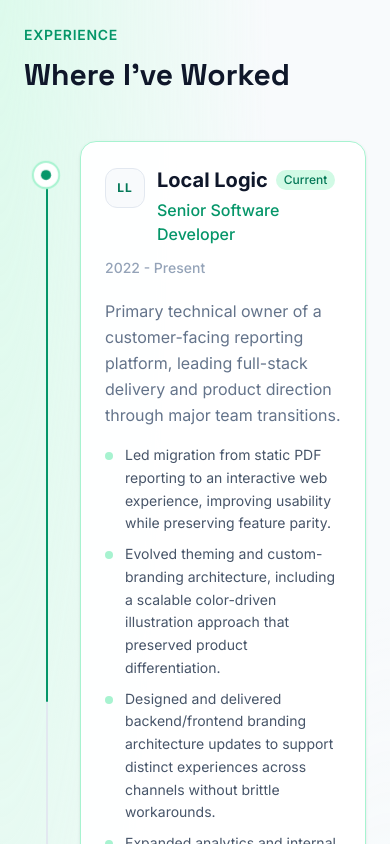
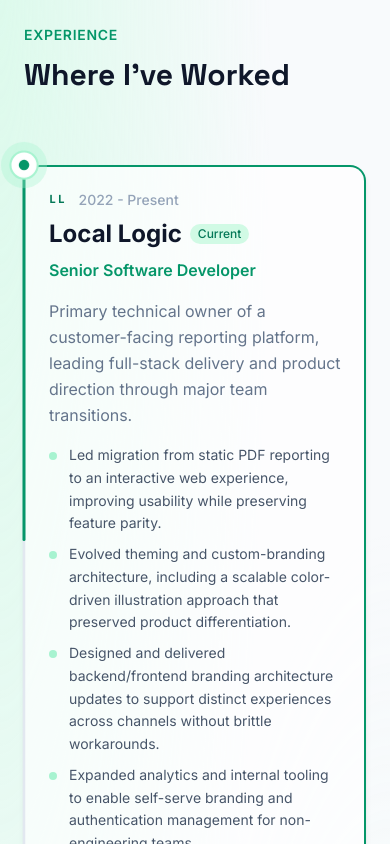
Before and after one commit to BradleyExton/portfolio, a Next.js app: page / in a window 390 px wide. Shown: the part 4520-5364 px from the top of the page. Built offline with nearby package versions, Linux system fonts and the light colour scheme; no server answers.

Commit message:
feat(experience): refine timeline rail and active card transitions

```diff
--- a/src/features/home/sections/HomeExperienceSection/index.tsx
+++ b/src/features/home/sections/HomeExperienceSection/index.tsx
@@ -20,12 +20,13 @@
   }, []);
   const {
     activeIndex,
+    borderActiveIndex,
     reduceMotion,
     sectionRef,
     listRef,
-    railTrackRef,
-    railFillRef,
-    setMilestoneRef,
+    pathSvgRef,
+    pathTrackRef,
+    pathFillRef,
   } = useTimelineMetrics({ currentRoleIndex });
 
   return (
@@ -42,13 +43,20 @@
         </ScrollReveal>
 
         <div className={styles.timelineWrapper}>
-          <div ref={railTrackRef} aria-hidden="true" className={styles.railTrack}>
-            <span ref={railFillRef} className={styles.railFill} />
-          </div>
+          <svg
+            ref={pathSvgRef}
+            aria-hidden="true"
+            className={styles.pathSvg}
+            preserveAspectRatio="none"
+          >
+            <path ref={pathTrackRef} className={styles.pathTrack} />
+            <path ref={pathFillRef} className={styles.pathFill} />
+          </svg>
 
           <ol ref={listRef} className={styles.timelineList} aria-label="Career timeline">
             {experienceItems.map((job, index) => {
               const isActive = index === activeIndex;
+              const isBorderActive = index === borderActiveIndex;
 
               return (
                 <li
@@ -56,32 +64,36 @@
                   className={styles.timelineItem}
                   aria-current={isActive ? "step" : undefined}
                 >
-                  <ScrollReveal className={styles.itemReveal} delayMs={120 + index * 90}>
-                    <div className={styles.nodeColumn}>
                   <span
-                        ref={(node) => {
-                          setMilestoneRef(index, node);
-                        }}
+                    data-timeline-milestone="true"
                     className={getClassName(
                       styles.milestoneNode,
                       isActive && styles.milestoneNodeActive,
-                          job.current && styles.milestoneNodeCurrent,
+                      isActive && styles.milestoneNodePulsing,
                       reduceMotion && styles.milestoneNodeReducedMotion,
                     )}
                   >
                     <span aria-hidden="true" className={styles.milestoneCore} />
                   </span>
-                    </div>
 
-                    <article className={getClassName(styles.card, isActive && styles.cardActive)}>
-                      <header className={styles.cardHeader}>
-                        <div className={styles.companyBlock}>
+                  <ScrollReveal className={styles.itemReveal} delayMs={120 + index * 90}>
+                    <article
+                      data-timeline-entry="true"
+                      className={getClassName(
+                        styles.entry,
+                        isBorderActive && styles.entryBorderActive,
+                        isActive && styles.entryActive,
+                      )}
+                    >
+                      <header className={styles.entryHeader}>
+                        <p className={styles.metaRow}>
                           <span aria-hidden="true" className={styles.monogram}>
                             {job.monogram}
                           </span>
-                          <div className={styles.roleContent}>
+                          <span className={styles.timeline}>{job.period}</span>
+                        </p>
                         <div className={styles.roleHeader}>
-                              <h3 className={styles.cardTitle}>{job.company}</h3>
+                          <h3 className={styles.company}>{job.company}</h3>
                           {job.current && (
                             <span className={styles.badge}>
                               {homeCopy.experience.currentLabel}
@@ -89,11 +101,6 @@
                           )}
                         </div>
                         <p className={styles.text}>{job.role}</p>
-                          </div>
-                        </div>
-                        <p className={styles.timeline}>
-                          {job.period}
-                        </p>
                       </header>
 
                       <p className={styles.roleDescription}>{job.description}</p>
--- a/src/features/home/sections/HomeExperienceSection/styles.ts
+++ b/src/features/home/sections/HomeExperienceSection/styles.ts
@@ -2,35 +2,35 @@
 export const ambientBackdrop = "pointer-events-none absolute inset-0 bg-[radial-gradient(120%_120%_at_0%_0%,var(--color-brand-soft)_0%,transparent_58%),radial-gradient(130%_130%_at_100%_100%,var(--color-brand-weak)_0%,transparent_62%)] opacity-70";
 export const container = "relative mx-auto max-w-6xl";
 export const eyebrow = "mb-3 text-sm font-semibold uppercase tracking-wider text-brand";
-export const subheading = "mb-12 text-3xl font-bold text-content font-[family-name:var(--font-space-grotesk)]";
+export const subheading = "mb-10 text-3xl font-bold text-content font-[family-name:var(--font-space-grotesk)]";
 export const timelineWrapper = "relative";
-export const railTrack = "pointer-events-none absolute z-0 w-0.5 rounded-full bg-border-default";
-export const railFill = "absolute inset-0 origin-top rounded-full bg-brand transition-transform duration-500 ease-out motion-reduce:transition-none";
-export const timelineList = "relative z-10 space-y-8 md:space-y-10";
+export const pathSvg = "pointer-events-none absolute inset-0 z-20 h-full w-full overflow-visible";
+export const pathTrack = "fill-none stroke-border-default [stroke-linecap:round] [stroke-linejoin:round] [stroke-width:2.5]";
+export const pathFill = "fill-none stroke-brand [stroke-linecap:round] [stroke-linejoin:round] [stroke-width:3] transition-[stroke-dashoffset] duration-500 ease-out motion-reduce:transition-none";
+export const timelineList = "relative";
 export const timelineItem = "relative";
-export const itemReveal = "grid grid-cols-[2.75rem_minmax(0,1fr)] gap-3 md:grid-cols-[3.5rem_minmax(0,1fr)] md:gap-6";
-export const nodeColumn = "flex justify-center pt-5 md:pt-6";
-export const milestoneNode = "relative z-10 flex h-7 w-7 items-center justify-center rounded-full border-2 border-brand-tint bg-surface shadow-sm transition-[transform,border-color,box-shadow] duration-300 md:h-8 md:w-8";
+export const itemReveal = "relative py-8 md:py-10";
+export const milestoneNode = "absolute left-0 top-8 z-50 flex h-7 w-7 -translate-x-1/2 -translate-y-1/2 items-center justify-center rounded-full border-2 border-brand-tint bg-surface ring-4 ring-surface shadow-sm transition-[transform,border-color,box-shadow] duration-300 md:top-10 md:h-8 md:w-8";
 export const milestoneNodeActive = "border-brand bg-brand-soft shadow-md";
-export const milestoneNodeCurrent = "motion-safe:animate-[timeline-node-pulse_2.4s_ease-in-out_infinite]";
+export const milestoneNodePulsing = "motion-safe:animate-[timeline-node-pulse_2.1s_ease-in-out_infinite]";
 export const milestoneNodeReducedMotion = "motion-safe:animate-none";
-export const milestoneCore = "h-2.5 w-2.5 rounded-full bg-brand md:h-3 md:w-3";
-export const card = "rounded-2xl border border-border-default bg-surface/95 p-6 shadow-sm transition-[transform,border-color,background-color,box-shadow] duration-300 md:p-7";
-export const cardActive = "border-brand-tint bg-surface shadow-lg";
-export const cardHeader = "mb-5 flex flex-col gap-3 sm:flex-row sm:items-start sm:justify-between";
-export const companyBlock = "flex items-start gap-3";
-export const monogram = "mt-0.5 inline-flex h-10 w-10 shrink-0 items-center justify-center rounded-xl border border-border-default bg-surface-muted text-xs font-bold tracking-[0.08em] text-brand-strong";
-export const roleContent = "min-w-0";
-export const roleHeader = "mb-1 flex flex-wrap items-center gap-2";
-export const cardTitle = "text-xl font-bold text-content";
+export const milestoneCore = "h-2.5 w-2.5 rounded-full bg-brand shadow-[0_0_0_2px_var(--color-surface)] md:h-3 md:w-3";
+export const entry = "relative isolate w-full rounded-2xl rounded-bl-none border border-border-subtle bg-surface/65 p-6 transition-[background-color,border-color,box-shadow] duration-300 before:pointer-events-none before:absolute before:inset-[-1px] before:rounded-2xl before:rounded-bl-none before:border-2 before:border-brand before:opacity-0 before:[clip-path:circle(0%_at_0_0)] before:transition-all before:duration-[1180ms] before:ease-[cubic-bezier(0.22,1,0.36,1)] motion-reduce:before:transition-none md:p-7";
+export const entryActive = "bg-surface shadow-md motion-safe:animate-[timeline-entry-focus_780ms_cubic-bezier(0.22,1,0.36,1)_1]";
+export const entryBorderActive = "border-l-transparent before:opacity-100 before:border-l-0 before:[clip-path:circle(180%_at_0_0)]";
+export const entryHeader = "mb-4";
+export const metaRow = "mb-2 flex items-center gap-3 text-sm text-content-faint";
+export const monogram = "font-mono text-[0.7rem] font-semibold uppercase tracking-[0.18em] text-brand-strong";
+export const roleHeader = "mb-2 flex flex-wrap items-center gap-2";
+export const company = "text-2xl font-bold text-content";
 export const badge = "rounded-full bg-brand-soft px-2 py-0.5 text-xs font-medium text-brand-strong";
-export const text = "font-medium text-brand";
+export const text = "font-semibold text-brand";
 export const timeline = "whitespace-nowrap text-sm font-medium text-content-faint";
 export const roleDescription = "mb-4 leading-relaxed text-content-subtle";
 export const highlightsList = "mb-5 space-y-2";
 export const highlightItem = "relative pl-5 text-sm leading-relaxed text-content-muted before:absolute before:left-0 before:top-2 before:h-2 before:w-2 before:rounded-full before:bg-brand-tint";
-export const chipList = "flex flex-wrap gap-2.5";
-export const chip = "rounded-full border border-border-default bg-surface-muted px-3 py-1 text-xs font-medium text-content-muted";
+export const chipList = "flex flex-wrap gap-x-3 gap-y-1";
+export const chip = "text-xs font-semibold uppercase tracking-[0.08em] text-content-faint";
 export const ctaRow = "mt-10";
 export const link = "group inline-flex items-center gap-2 font-medium text-content-muted transition-colors hover:text-brand";
 export const icon = "h-4 w-4 transition-transform duration-200 ease-out group-hover:translate-x-0.5 group-focus-visible:translate-x-0.5";
--- a/src/features/home/sections/HomeExperienceSection/useTimelineMetrics.ts
+++ b/src/features/home/sections/HomeExperienceSection/useTimelineMetrics.ts
@@ -2,7 +2,10 @@
 
 import { useCallback, useEffect, useRef, useState, type RefObject } from "react";
 import type { TimelineState } from "./types";
-import { computeTimelineProgress, getActiveIndex, getViewportAnchorY } from "./utils";
+import {
+  computeTimelineProgress,
+  getViewportAnchorY,
+} from "./utils";
 
 type UseTimelineMetricsParams = {
   currentRoleIndex: number;
@@ -10,20 +13,22 @@
 
 type UseTimelineMetricsResult = {
   activeIndex: number;
+  borderActiveIndex: number;
   reduceMotion: boolean;
   sectionRef: RefObject<HTMLElement | null>;
   listRef: RefObject<HTMLOListElement | null>;
-  railTrackRef: RefObject<HTMLDivElement | null>;
-  railFillRef: RefObject<HTMLSpanElement | null>;
-  setMilestoneRef: (index: number, node: HTMLSpanElement | null) => void;
+  pathSvgRef: RefObject<SVGSVGElement | null>;
+  pathTrackRef: RefObject<SVGPathElement | null>;
+  pathFillRef: RefObject<SVGPathElement | null>;
 };
 
 const INITIAL_TIMELINE_STATE: TimelineState = {
-  activeIndex: 0,
+  activeIndex: -1,
+  borderActiveIndex: -1,
   progress: 0,
-  railLeftPx: 16,
-  railTopPx: 16,
-  railHeightPx: 0,
+  pathDefinition: "",
+  svgWidthPx: 1,
+  svgHeightPx: 1,
   isSectionInView: true,
   reduceMotion: false,
 };
@@ -31,20 +36,32 @@
 const PROGRESS_EPSILON = 0.001;
 const PIXEL_EPSILON = 0.5;
 
+type PathPoint = {
+  x: number;
+  y: number;
+};
+
+const buildPathDefinition = (points: readonly PathPoint[]): string => {
+  if (points.length === 0) {
+    return "";
+  }
+
+  return points.map((point, index) => {
+    const command = index === 0 ? "M" : "L";
+    return `${command} ${point.x.toFixed(2)} ${point.y.toFixed(2)}`;
+  }).join(" ");
+};
+
 export function useTimelineMetrics({
   currentRoleIndex,
 }: UseTimelineMetricsParams): UseTimelineMetricsResult {
   const sectionRef = useRef<HTMLElement | null>(null);
   const listRef = useRef<HTMLOListElement | null>(null);
-  const railTrackRef = useRef<HTMLDivElement | null>(null);
-  const railFillRef = useRef<HTMLSpanElement | null>(null);
-  const milestoneRefs = useRef<Array<HTMLSpanElement | null>>([]);
+  const pathSvgRef = useRef<SVGSVGElement | null>(null);
+  const pathTrackRef = useRef<SVGPathElement | null>(null);
+  const pathFillRef = useRef<SVGPathElement | null>(null);
   const frameRequestRef = useRef<number | null>(null);
   const [timelineState, setTimelineState] = useState<TimelineState>(INITIAL_TIMELINE_STATE);
-
-  const setMilestoneRef = useCallback((index: number, node: HTMLSpanElement | null) => {
-    milestoneRefs.current[index] = node;
-  }, []);
 
   const updateTimelineMetrics = useCallback((reduceMotionOverride?: boolean) => {
     if (typeof window === "undefined") {
@@ -52,8 +69,11 @@
     }
 
     const listNode = listRef.current;
-    const milestoneNodes = milestoneRefs.current.filter(
-      (node): node is HTMLSpanElement => Boolean(node),
+    const milestoneNodes = Array.from(
+      listNode?.querySelectorAll<HTMLSpanElement>("[data-timeline-milestone='true']") ?? [],
+    );
+    const entryNodes = Array.from(
+      listNode?.querySelectorAll<HTMLElement>("[data-timeline-entry='true']") ?? [],
     );
     if (!listNode || milestoneNodes.length === 0) {
       return;
@@ -65,33 +85,85 @@
       const rect = node.getBoundingClientRect();
       return rect.top + window.scrollY + (rect.height / 2);
     });
+    const entryBottomsAbsolute = entryNodes.map((node) => {
+      const rect = node.getBoundingClientRect();
+      return rect.bottom + window.scrollY;
+    });
+    const milestoneCentersRelative = milestoneNodes.map<PathPoint>((node) => {
+      const rect = node.getBoundingClientRect();
+      return {
+        x: rect.left - listRect.left + (rect.width / 2),
+        y: rect.top - listRect.top + (rect.height / 2),
+      };
+    });
+    const entryBottomsRelative = entryNodes.map((node) => {
+      const rect = node.getBoundingClientRect();
+      return rect.bottom - listRect.top;
+    });
     const reducedMotion = reduceMotionOverride ?? timelineState.reduceMotion;
     const fallbackIndex = currentRoleIndex >= 0 ? currentRoleIndex : 0;
-    const activeIndex = reducedMotion
-      ? fallbackIndex
-      : getActiveIndex(milestoneCentersAbsolute, absoluteAnchorY);
+    const endY = Math.max(
+      milestoneCentersAbsolute[milestoneCentersAbsolute.length - 1],
+      entryBottomsAbsolute[entryBottomsAbsolute.length - 1]
+        ?? milestoneCentersAbsolute[milestoneCentersAbsolute.length - 1],
+    );
     const progress = reducedMotion
       ? 1
       : computeTimelineProgress({
         anchorY: absoluteAnchorY,
         startY: milestoneCentersAbsolute[0],
-        endY: milestoneCentersAbsolute[milestoneCentersAbsolute.length - 1],
+        endY,
       });
 
-    const firstMilestoneRect = milestoneNodes[0].getBoundingClientRect();
-    const lastMilestoneRect = milestoneNodes[milestoneNodes.length - 1].getBoundingClientRect();
-    const railTopPx = firstMilestoneRect.top - listRect.top + (firstMilestoneRect.height / 2);
-    const railBottomPx = lastMilestoneRect.top - listRect.top + (lastMilestoneRect.height / 2);
-    const railHeightPx = Math.max(0, railBottomPx - railTopPx);
-    const railLeftPx = firstMilestoneRect.left - listRect.left + (firstMilestoneRect.width / 2);
+    const firstMilestonePoint = milestoneCentersRelative[0];
+    const laneX = firstMilestonePoint.x;
+    const railEndRelativeY = Math.max(
+      milestoneCentersRelative[milestoneCentersRelative.length - 1].y,
+      entryBottomsRelative[entryBottomsRelative.length - 1]
+        ?? milestoneCentersRelative[milestoneCentersRelative.length - 1].y,
+    );
+    const checkpointPathPoints = milestoneCentersRelative.map<PathPoint>((checkpointPoint) => {
+      return {
+        x: laneX,
+        y: checkpointPoint.y,
+      };
+    });
+    if (railEndRelativeY > checkpointPathPoints[checkpointPathPoints.length - 1].y + PIXEL_EPSILON) {
+      checkpointPathPoints.push({
+        x: laneX,
+        y: railEndRelativeY,
+      });
+    }
+    const pathDefinition = buildPathDefinition(checkpointPathPoints);
+    const checkpointProgress = milestoneCentersAbsolute.map((checkpointCenterAbsoluteY) => {
+      return computeTimelineProgress({
+        anchorY: checkpointCenterAbsoluteY,
+        startY: milestoneCentersAbsolute[0],
+        endY,
+      });
+    });
+    const svgWidthPx = Math.max(1, listRect.width);
+    const svgHeightPx = Math.max(1, listRect.height);
 
     setTimelineState((previousState) => {
+      const progressActiveIndex = checkpointProgress.reduce((resolvedIndex, checkpoint) => {
+        if (progress + PROGRESS_EPSILON < checkpoint) {
+          return resolvedIndex;
+        }
+
+        return resolvedIndex + 1;
+      }, -1);
+      const activeIndex = reducedMotion
+        ? fallbackIndex
+        : progressActiveIndex;
+      const borderActiveIndex = activeIndex;
       const metricsUnchanged = (
         previousState.activeIndex === activeIndex
+        && previousState.borderActiveIndex === borderActiveIndex
         && Math.abs(previousState.progress - progress) < PROGRESS_EPSILON
-        && Math.abs(previousState.railLeftPx - railLeftPx) < PIXEL_EPSILON
-        && Math.abs(previousState.railTopPx - railTopPx) < PIXEL_EPSILON
-        && Math.abs(previousState.railHeightPx - railHeightPx) < PIXEL_EPSILON
+        && previousState.pathDefinition === pathDefinition
+        && Math.abs(previousState.svgWidthPx - svgWidthPx) < PIXEL_EPSILON
+        && Math.abs(previousState.svgHeightPx - svgHeightPx) < PIXEL_EPSILON
       );
       if (metricsUnchanged) {
         return previousState;
@@ -100,10 +172,11 @@
       return {
         ...previousState,
         activeIndex,
+        borderActiveIndex,
         progress,
-        railLeftPx,
-        railTopPx,
-        railHeightPx,
+        pathDefinition,
+        svgWidthPx,
+        svgHeightPx,
       };
     });
   }, [currentRoleIndex, timelineState.reduceMotion]);
@@ -120,21 +193,58 @@
   }, [updateTimelineMetrics]);
 
   useEffect(() => {
-    const railTrackNode = railTrackRef.current;
-    const railFillNode = railFillRef.current;
-    if (!railTrackNode || !railFillNode) {
+    const pathSvgNode = pathSvgRef.current;
+    const pathTrackNode = pathTrackRef.current;
+    const pathFillNode = pathFillRef.current;
+    if (!pathSvgNode || !pathTrackNode || !pathFillNode) {
       return;
     }
 
-    railTrackNode.style.left = `${timelineState.railLeftPx}px`;
-    railTrackNode.style.top = `${timelineState.railTopPx}px`;
-    railTrackNode.style.height = `${timelineState.railHeightPx}px`;
-    railFillNode.style.transform = `scaleY(${timelineState.progress})`;
+    const applyPath = ({
+      trackNode,
+      fillNode,
+      definition,
+      fillProgress,
+    }: {
+      trackNode: SVGPathElement;
+      fillNode: SVGPathElement;
+      definition: string;
+      fillProgress: number;
+    }) => {
+      if (definition.length === 0) {
+        trackNode.setAttribute("d", "");
+        fillNode.setAttribute("d", "");
+        fillNode.style.strokeDasharray = "0";
+        fillNode.style.strokeDashoffset = "0";
+        return;
+      }
+
+      trackNode.setAttribute("d", definition);
+      fillNode.setAttribute("d", definition);
+
+      const totalPathLength = trackNode.getTotalLength();
+      if (totalPathLength <= 0) {
+        fillNode.style.strokeDasharray = "0";
+        fillNode.style.strokeDashoffset = "0";
+        return;
+      }
+
+      fillNode.style.strokeDasharray = `${totalPathLength}`;
+      fillNode.style.strokeDashoffset = `${totalPathLength * (1 - fillProgress)}`;
+    };
+
+    pathSvgNode.setAttribute("viewBox", `0 0 ${timelineState.svgWidthPx} ${timelineState.svgHeightPx}`);
+    applyPath({
+      trackNode: pathTrackNode,
+      fillNode: pathFillNode,
+      definition: timelineState.pathDefinition,
+      fillProgress: timelineState.progress,
+    });
   }, [
+    timelineState.pathDefinition,
     timelineState.progress,
-    timelineState.railHeightPx,
-    timelineState.railLeftPx,
-    timelineState.railTopPx,
+    timelineState.svgHeightPx,
+    timelineState.svgWidthPx,
   ]);
 
   useEffect(() => {
@@ -234,11 +344,12 @@
 
   return {
     activeIndex: timelineState.activeIndex,
+    borderActiveIndex: timelineState.borderActiveIndex,
     reduceMotion: timelineState.reduceMotion,
     sectionRef,
     listRef,
-    railTrackRef,
-    railFillRef,
-    setMilestoneRef,
+    pathSvgRef,
+    pathTrackRef,
+    pathFillRef,
   };
 }
```
Also changed, not shown: src/app/globals.css (+14 -0 lines), src/features/home/sections/HomeExperienceSection/types.ts (+4 -3 lines), src/features/home/sections/HomeExperienceSection/utils.ts (+40 -0 lines), 2 other files (tests, documents, lock files or other folders). Lines whose indentation alone changed are shown as unchanged.
